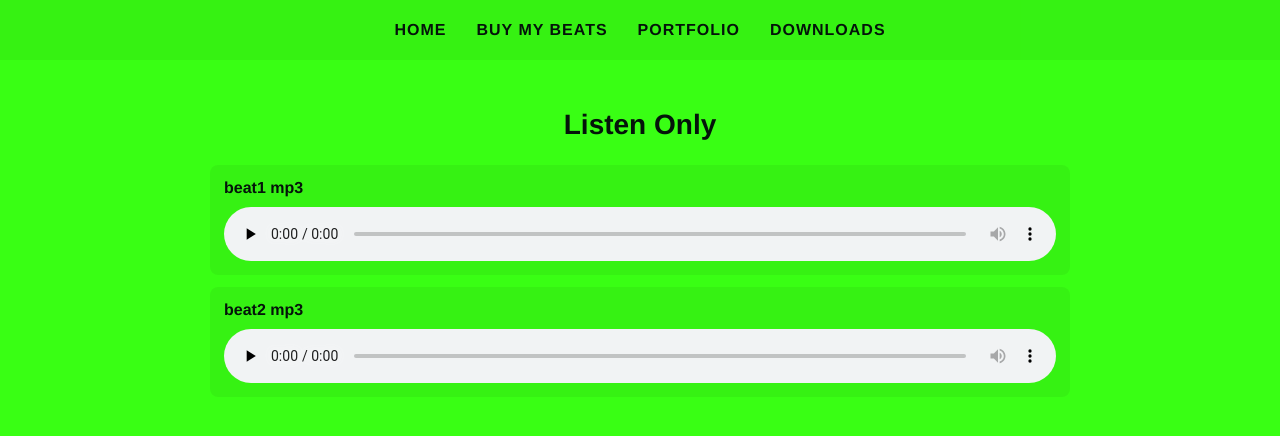
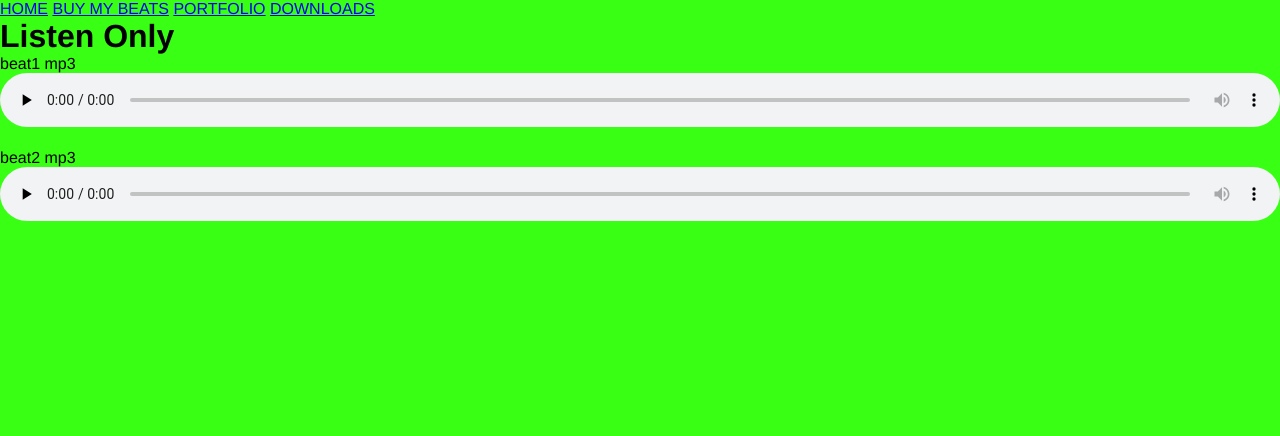
Before and after one commit to mattproxy/beats, a plain HTML site: page beats.html in a window 1280 px wide. Drawn offline with Linux system fonts and the light colour scheme.

Commit message:
Update styles.css

```diff
--- a/styles.css
+++ b/styles.css
@@ -1,91 +1,60 @@
-/* Global */
-:root{
-  --bg: #39ff14; /* neon green */
-  --text: #04140a; /* dark for contrast */
-  --nav-height: 60px;
-  --font: "Helvetica", Arial, sans-serif;
+/* universal reset */
+* { box-sizing: border-box; margin: 0; padding: 0; }
+html, body {
+  height: 100%;
+  width: 100%;
+  background: #39ff14; /* neon green */
+  color: #000;
+  font-family: Helvetica, Arial, sans-serif;
 }
 
-*{box-sizing:border-box}
-html,body{height:100%;margin:0;font-family:var(--font);background:var(--bg);color:var(--text)}
-
-/* top nav */
-.topnav{
-  position:fixed;
-  top:0;left:0;right:0;
-  height:var(--nav-height);
-  display:flex;
-  justify-content:center;
-  align-items:center;
-  gap:30px;
-  background:rgba(0,0,0,0.05);
-  z-index:50;
+/* center text on home */
+body.home {
+  display: flex;
+  justify-content: center;
+  align-items: center;
 }
-.topnav .navitem{
-  text-decoration:none;
-  color:var(--text);
-  font-weight:600;
-  letter-spacing:1px;
+.center-link {
+  font-size: 2.5rem;
+  font-weight: 700;
+  color: #000;
+  text-decoration: none;
+  transition: opacity 0.15s ease;
 }
-.topnav .navitem:hover{
-  text-decoration:underline;
+.center-link:hover {
+  opacity: 0.7;
+  cursor: pointer;
 }
 
-/* Center big link */
-.center{
-  height:100vh;
-  display:flex;
-  align-items:center;
-  justify-content:center;
-  padding-top:var(--nav-height);
+/* listen page layout */
+body.listen {
+  padding: 40px 20px;
 }
-#big-link{
-  font-family:var(--font);
-  font-weight:700;
-  text-decoration:none;
-  color:var(--text);
-  font-size:40px;
-  padding:18px 36px;
-  border-radius:10px;
-  transition: transform .18s ease, box-shadow .18s ease;
-  background: rgba(0,0,0,0.06);
-  letter-spacing:2px;
+.back-link {
+  position: fixed;
+  top: 20px;
+  left: 20px;
+  color: #000;
+  font-weight: 600;
+  text-decoration: none;
+  opacity: 0.8;
 }
-#big-link:hover{
-  transform: translateY(-6px) scale(1.02);
-  box-shadow: 0 10px 30px rgba(0,0,0,0.18);
-  cursor:pointer;
+.back-link:hover { opacity: 1; }
+
+#tracks {
+  margin-top: 80px;
+  max-width: 700px;
+  margin-left: auto;
+  margin-right: auto;
 }
-
-/* beats list */
-.beats-list{
-  min-height:100vh;
-  padding:90px 20px 40px;
-  max-width:900px;
-  margin:0 auto;
+.track {
+  margin-bottom: 18px;
 }
-.beats-list h1{
-  text-align:center;
-  font-family:var(--font);
-  margin-bottom:24px;
-  font-size:28px;
+.track-name {
+  font-weight: 600;
+  margin-bottom: 6px;
 }
-.track{
-  background: rgba(0,0,0,0.05);
-  border-radius:8px;
-  padding:14px;
-  margin-bottom:12px;
-  display:flex;
-  flex-direction:column;
-  gap:10px;
+audio {
+  width: 100%;
+  outline: none;
 }
-.track-title{
-  font-weight:700;
-  font-family:var(--font);
-}
-audio{width:100%}
-
-/* small screens */
-@media (max-width:520px){
-  #big-link{font-size:28px;padding:14px 20px}
-}
```
